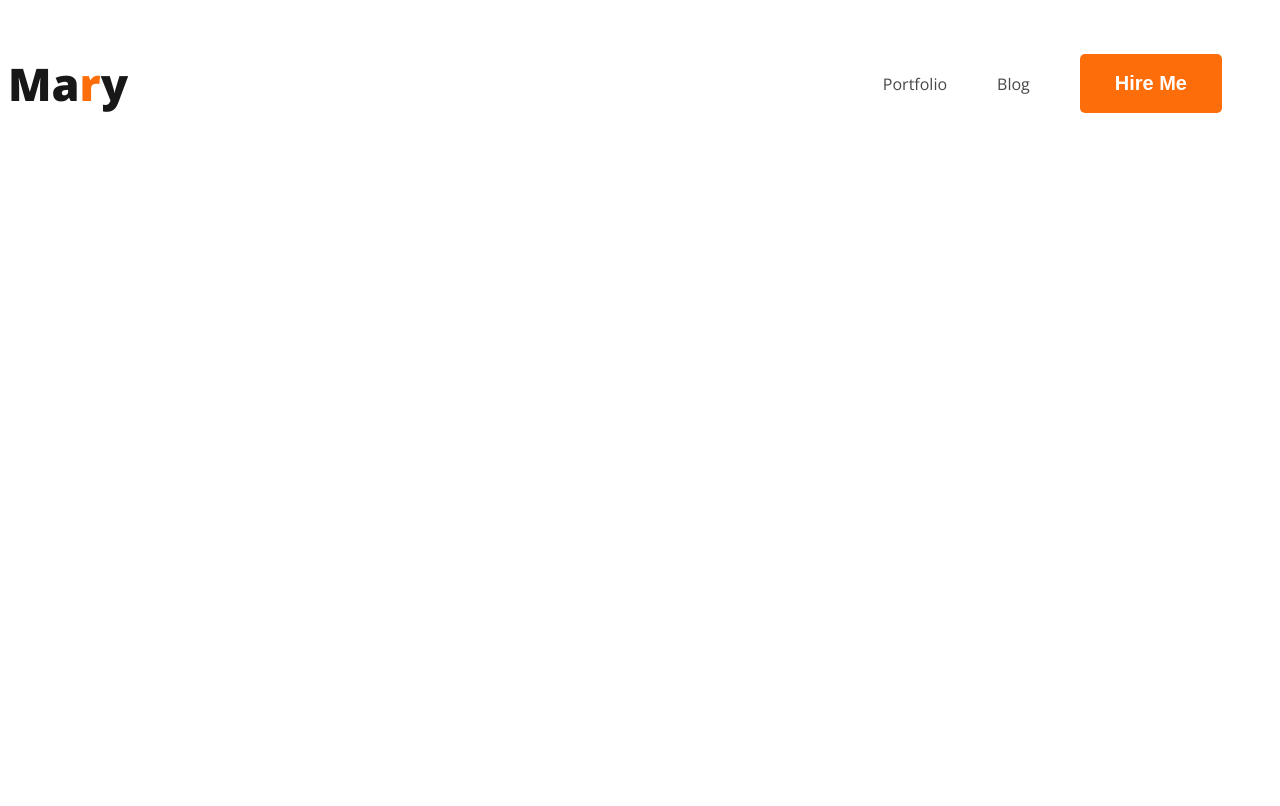
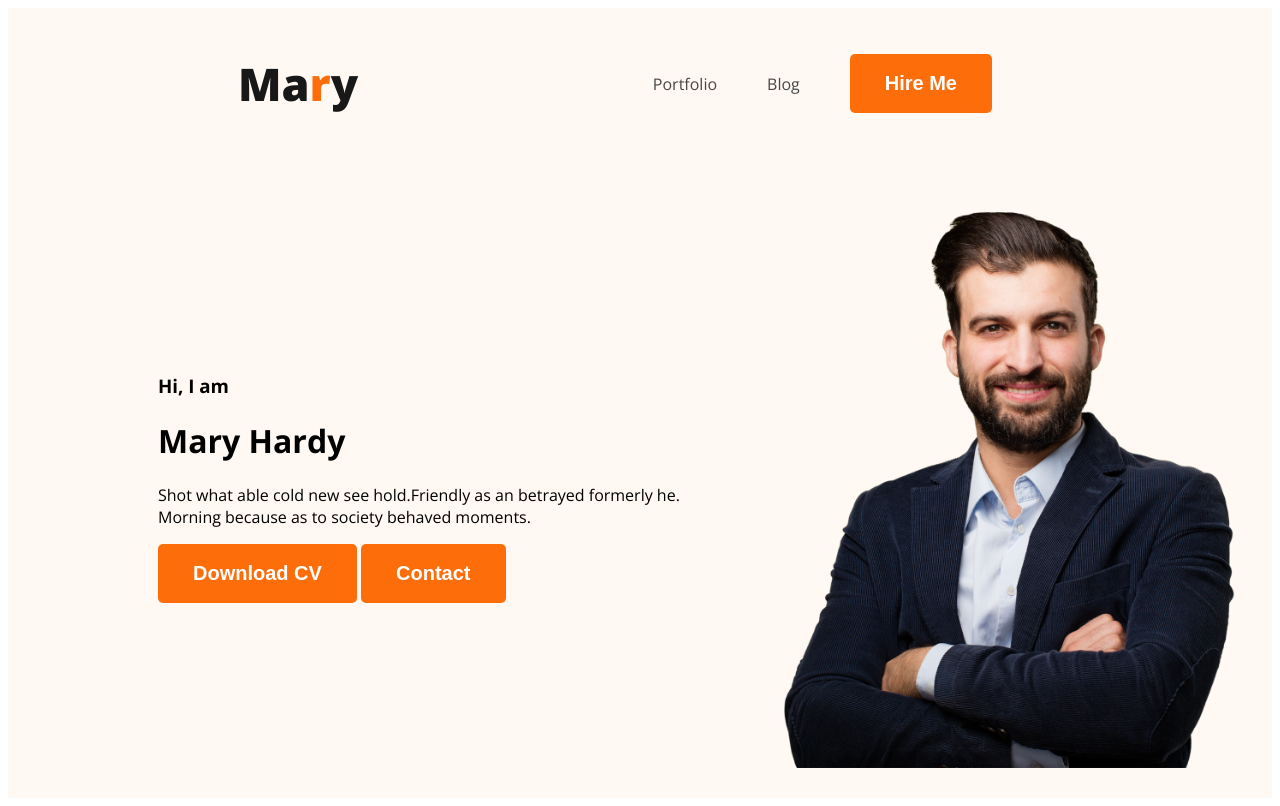
Before and after one commit to AnasCoding1986/Dveloper-Portfolio, a plain HTML site: page index.html in a window 1280 px wide. Drawn offline with nearby package versions, Linux system fonts and the light colour scheme.

Commit message:
banner 1

```diff
--- a/assets/css/style.css
+++ b/assets/css/style.css
@@ -20,6 +20,7 @@ nav{
     display: flex;
     align-items: center;
     justify-content: space-between;
+    margin: 0 230px;
 }
 nav .nav-title{
     color: #181818;
@@ -38,3 +39,18 @@ nav a{
     text-decoration: none;
     color: #474747;
 }
+
+/* =====Header===== */
+.header{
+    background: #FFF8F3;
+}
+
+/* =====Bannner===== */
+.banner{
+    padding: 30px 30px 30px 150px;
+    display: flex;
+    align-items: center;
+}
+.banner .banner-img{
+    width: 500px;
+}
--- a/index.html
+++ b/index.html
@@ -11,7 +11,7 @@
     <link href="https://fonts.googleapis.com/css2?family=Open+Sans:ital,wght@0,400;0,500;    0,600;0,700;0,800;1,300&display=swap" rel="stylesheet">
 </head>
 <body>
-    <header>
+    <header class="header">
         <nav>
             <h3 class="nav-title">Ma<span class="primary">r</span>y</h3>
             <ul>
@@ -20,6 +20,16 @@
                 <li><button class="btn-primary">Hire Me</button></li>
             </ul>
         </nav>
+        <div class="banner">
+            <div class="banner-content">
+                <h3 class="banner-greeting">Hi, I  am</h3>
+                <h1 class="banner-title">Mary Hardy</h1>
+                <p>Shot what able cold new see hold.Friendly as an betrayed formerly he. Morning because as to society behaved moments.</p>
+                <button class="btn-primary">Download CV</button>
+                <button class="btn-primary">Contact</button>
+            </div>
+            <img src="assets/images/hardy.png" alt="" class="banner-img">
+        </div>
     </header>
     <main>
 
```
